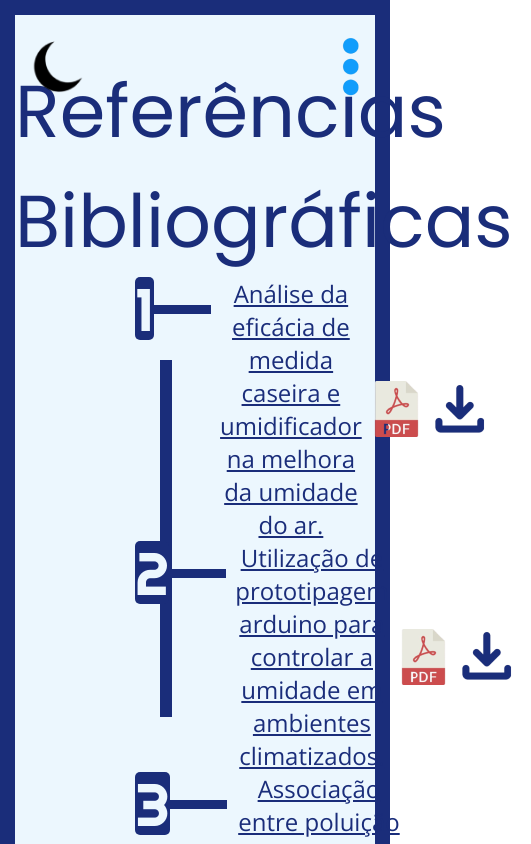
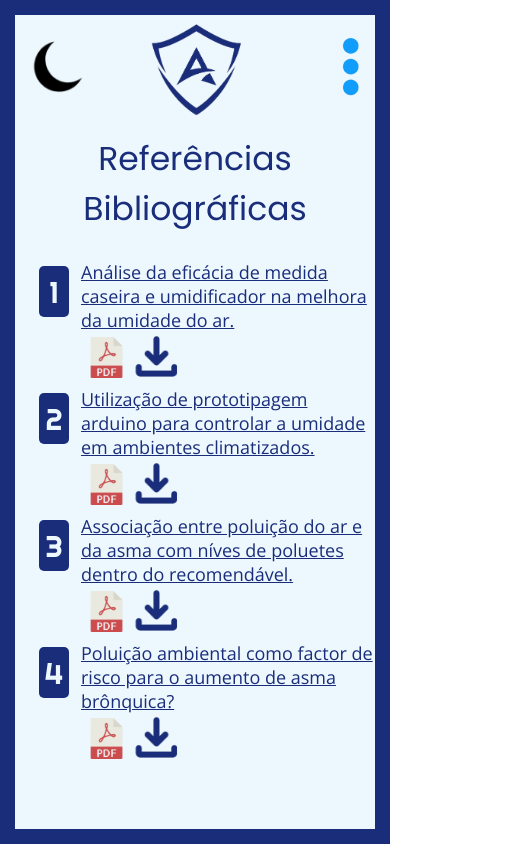
Before and after one commit to EduardoChaves12b/AeroGuard, a React (Vite) app: page /referencias in a window 390 px wide. Shown: the top 844 px of the page, 531 px wide, since content can reach past the window. Built offline with nearby package versions, Linux system fonts and the light colour scheme.

Commit message:
Referências Bibliográficas Mobile

```diff
--- a/src/pages/Referencias.jsx
+++ b/src/pages/Referencias.jsx
@@ -5,6 +5,8 @@ import Header from '../components/Header'
 import Botao from "../components/Botao";
 import Baixar from "/Baixar.png"
 import PDF from "/PDF.png"
+import Light from "/HomeLight.png"
+import Dark from "/HomeDark.png"
 
 export default function Referencias() {
   const [darkMode, setDarkMode] = useState(false);
@@ -15,6 +17,8 @@ export default function Referencias() {
     <ReferenciasConteudo $darkMode={darkMode}>
       <Header darkMode={darkMode}/>
       <Botao darkMode={darkMode} toggleDarkMode={toggleDarkMode}/>
+      <img className={darkMode ? 'oculto logo' : 'logo'} src={Light}/>
+      <img className={darkMode ? 'logo' : 'oculto logo'} src={Dark} />
       <h1>Referências Bibliográficas</h1>
       <section id="artigos">
         <Artigo $darkMode={darkMode}>
--- a/src/styles/Componentes.styles.js
+++ b/src/styles/Componentes.styles.js
@@ -49,7 +49,7 @@ export const Head = styled.header`
         background: none;
     }
 
-    .mobile{display: none;}
+    .mobile, .inativa{display: none;}
 
     @media (max-width: 430px) {
         #desktop{
@@ -62,6 +62,7 @@ export const Head = styled.header`
             right: 2rem;
             top: 3rem;
         }
+
         .inativa{
             display: none;
         }
--- a/src/styles/Referencias.styles.js
+++ b/src/styles/Referencias.styles.js
@@ -21,6 +21,35 @@ export const ReferenciasConteudo = styled.main`
         margin-left: 10rem;
         min-height: calc(100vh - 30rem);
         max-width: 150rem;
+    }
+
+    .oculto, .logo{
+        display: none;
+    }
+
+    @media (max-width: 430px) {
+        overflow-x: hidden;
+        min-height: 100vh;
+        h1{
+            font-size: 2.75rem;
+            padding-top: 1rem;
+        }
+
+        #artigos{
+            max-width: 29rem;
+            margin-left: 2rem;
+            min-height: calc(100vh - 28rem);
+            margin-top: 2rem;
+        }
+
+        .logo{
+            display: block;
+            width: 8rem;
+            margin-inline: auto;
+        }
+        .oculto{
+            display: none;
+        }
     }
 
 `
@@ -72,10 +101,39 @@ export const Artigo = styled.div`
         text-align: center;
         display: flex;
         align-items: center;
-        max-width: 95rem;
+        max-width: 97rem;
     }
 
     .branco{
         filter: invert(100%) brightness(1000%);
     }
+
+    @media (max-width: 430px) {
+
+
+        h2::after,
+        &::before {
+            display: none;
+        }
+
+        h2{
+            font-size: 2.5rem;
+            height: 4.25rem;
+            width: 4.25rem;
+            margin-right: 1rem;
+            margin-top: .5rem;
+        }
+
+        a{
+            display: flex;
+            flex-wrap: wrap;
+            font-size: 1.5rem;
+            max-width: 24.5rem;
+            text-align: left;
+
+            img{
+                width: 4.25rem;
+            }
+        }
+    }
 `
```
